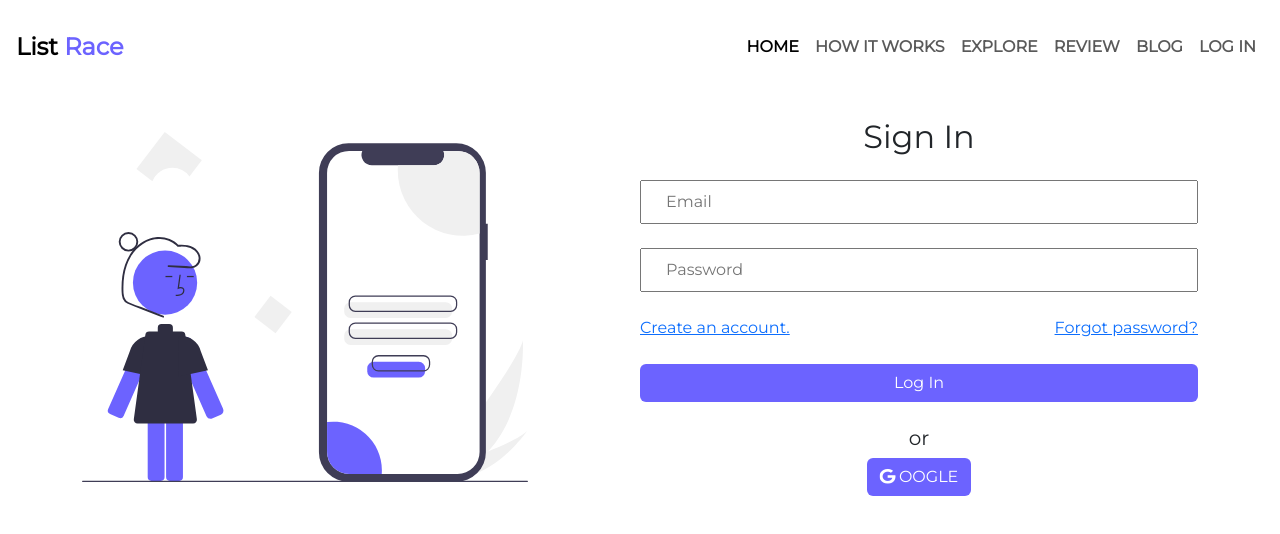
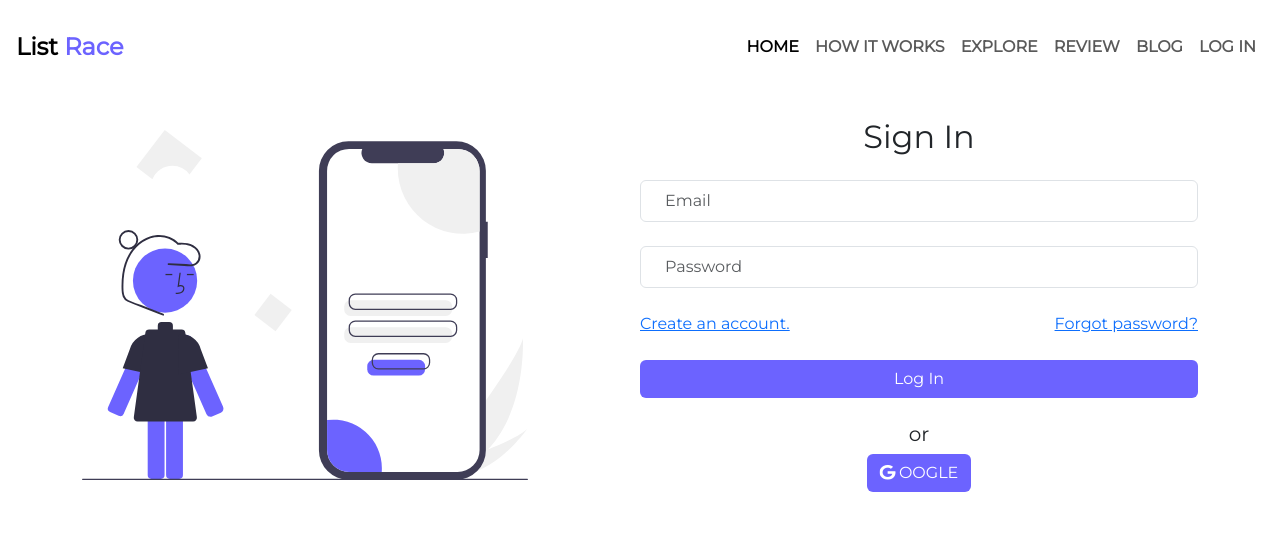
Before and after one commit to zahid4523114/ListRace-, a React (Vite) app: page /logIn in a window 1280 px wide. Shown: the top 534 px of the page. Built offline with nearby package versions, Linux system fonts and the light colour scheme.

Commit message:
firebase inclueded

```diff
--- a/package.json
+++ b/package.json
@@ -10,10 +10,12 @@
     "preview": "vite preview"
   },
   "dependencies": {
+    "firebase": "^10.6.0",
     "localforage": "^1.10.0",
     "match-sorter": "^6.3.1",
     "react": "^18.2.0",
     "react-dom": "^18.2.0",
+    "react-hot-toast": "^2.4.1",
     "react-router-dom": "^6.18.0",
     "sort-by": "^1.2.0",
     "swiper": "^11.0.3"
--- a/src/components/LogIn/LogIn.jsx
+++ b/src/components/LogIn/LogIn.jsx
@@ -2,8 +2,22 @@
 import "./login.css";
 import { Link } from "react-router-dom";
 import formLogo from "../../logo/undraw_mobile.svg";
+import toast from "react-hot-toast";
 
 const LogIn = () => {
+  const handleSignIn = (e) => {
+    e.preventDefault();
+    const form = e.target;
+    const email = form.email.value;
+    const password = form.password.value;
+
+    if (password.length >= 8) {
+      console.log(`User email: ${email} User password:${password.length}`);
+      form.reset();
+    } else {
+      toast.error(`Password less than 8 characters`);
+    }
+  };
   return (
     <div className="container d-flex justify-content-between align-items-lg-center flex-lg-row flex-md-column flex-column my-4 ">
       <div className=" image-container">
@@ -13,14 +27,14 @@
           alt=""
         />
       </div>
-      <div className="input-container">
+      <form onSubmit={handleSignIn} className="input-container">
         <h2 className="mt-lg-0 mt-md-3 mt-3 text-center">Sign In</h2>
         <div>
           <div className="my-4">
             <input
               style={{ outline: "none" }}
               placeholder="Email"
-              className="px-4 container-fluid py-2"
+              className="form-control px-4 container-fluid py-2"
               name="email"
               type="email"
             />
@@ -29,7 +43,7 @@
             <input
               style={{ outline: "none" }}
               placeholder="Password"
-              className="px-4 container-fluid py-2"
+              className="form-control px-4 container-fluid py-2"
               name="password"
               type="password"
             />
@@ -62,7 +76,7 @@
             OOGLE{" "}
           </button>
         </div>
-      </div>
+      </form>
     </div>
   );
 };
--- a/src/components/SignUp/SignUp.jsx
+++ b/src/components/SignUp/SignUp.jsx
@@ -2,8 +2,26 @@
 import "./signUp.css";
 import { Link } from "react-router-dom";
 import formLogo from "../../logo/undraw_sign_up.svg";
+import toast from "react-hot-toast";
 
 const SignUp = () => {
+  const handleSignUP = (e) => {
+    e.preventDefault();
+    const form = e.target;
+    const name = form.name.value;
+    const email = form.email.value;
+    const password = form.password.value;
+
+    if (password.length >= 8) {
+      console.log(
+        `User email: ${email} User password:${password.length} user:${name}`
+      );
+      form.reset();
+    } else {
+      toast.error(`Password must be 8 characters`);
+    }
+  };
+
   return (
     <div>
       <div className="container d-flex justify-content-between align-items-lg-center flex-lg-row flex-md-column flex-column my-4 ">
@@ -14,15 +32,15 @@
             alt=""
           />
         </div>
-        <div className="input-container">
+        <form onSubmit={handleSignUP} className="input-container">
           <h2 className="mt-lg-0 mt-md-3 mt-3 text-center">Sign Up</h2>
           <div>
             <div className="my-4">
               <input
                 style={{ outline: "none" }}
                 placeholder="User name"
-                className="px-4 container-fluid py-2"
-                name="userName"
+                className="form-control required px-4 container-fluid py-2"
+                name="name"
                 type="text"
               />
             </div>
@@ -30,7 +48,7 @@
               <input
                 style={{ outline: "none" }}
                 placeholder="Email"
-                className="px-4 container-fluid py-2"
+                className="form-control required px-4 container-fluid py-2"
                 name="email"
                 type="email"
               />
@@ -39,7 +57,7 @@
               <input
                 style={{ outline: "none" }}
                 placeholder="Password"
-                className="px-4 container-fluid py-2"
+                className="form-control required px-4 container-fluid py-2"
                 name="password"
                 type="password"
               />
@@ -69,7 +87,7 @@
               OOGLE{" "}
             </button>
           </div>
-        </div>
+        </form>
       </div>
     </div>
   );
--- a/src/main.jsx
+++ b/src/main.jsx
@@ -9,6 +9,7 @@
 import Review from "./components/Review/Review.jsx";
 import LogIn from "./components/LogIn/LogIn.jsx";
 import SignUp from "./components/SignUp/SignUp.jsx";
+import { Toaster } from "react-hot-toast";
 
 const router = createBrowserRouter([
   {
@@ -54,5 +55,6 @@
 ReactDOM.createRoot(document.getElementById("root")).render(
   <React.StrictMode>
     <RouterProvider router={router}></RouterProvider>
+    <Toaster />
   </React.StrictMode>
 );
```
Also changed, not shown: src/components/firebase/firebase.config.jsx (added, +13 -0 lines), 2 other files (tests, documents, lock files or other folders).
